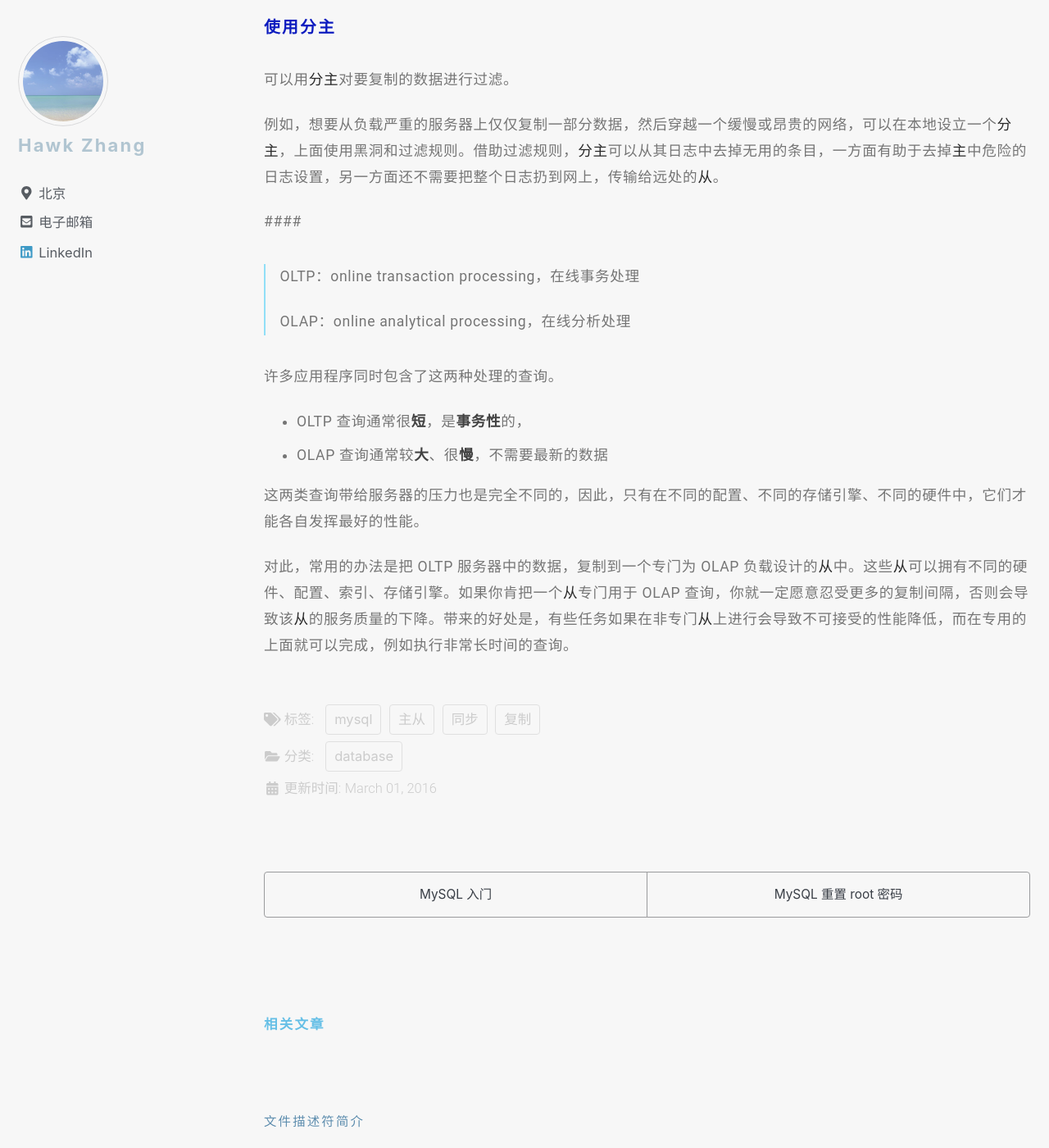
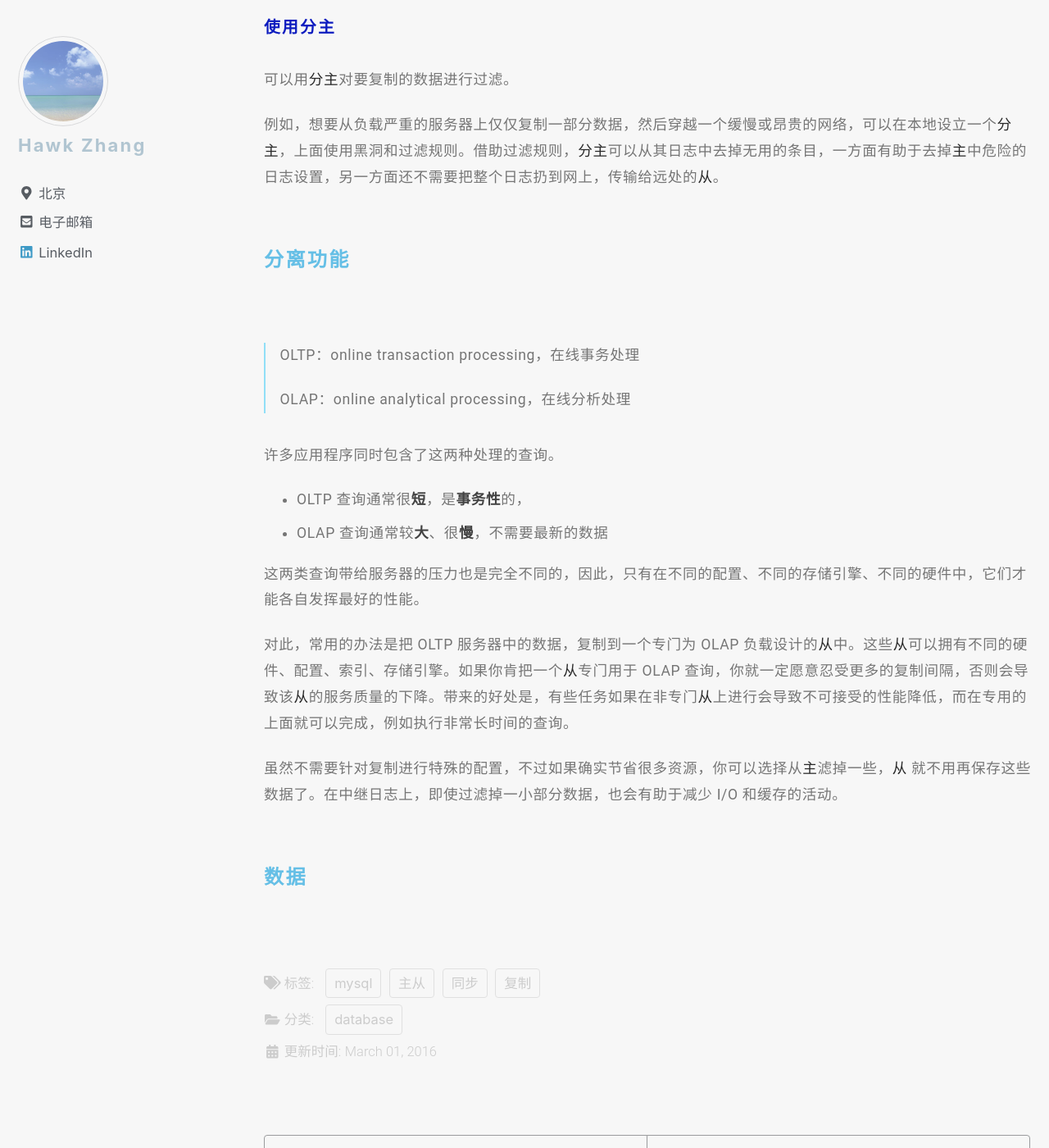
Before and after one commit to narru888/linotes_note, a Jekyll site: the page built from _posts/mysql/2016-03-01-master.slave.md, in a window 1280 px wide and 1400 px high, scrolled down 38539 px. Shown: the whole window at 82% size. Built offline with Jekyll 4.4.1, drawn with Linux system fonts in a browser that asks for light colours; nearby versions of some CDN libraries; a script that is not in the unit is left out.

Commit message:
update on 2018-08-14 16:10:01 CST

```diff
--- a/_posts/mysql/2016-03-01-master.slave.md
+++ b/_posts/mysql/2016-03-01-master.slave.md
@@ -1200,7 +1200,7 @@ replicate_wild_do_table = sales.%
 
 
 
-####
+#### 分离功能
 
 >OLTP：online transaction processing，在线事务处理
 >
@@ -1214,3 +1214,11 @@ replicate_wild_do_table = sales.%
 这两类查询带给服务器的压力也是完全不同的，因此，只有在不同的配置、不同的存储引擎、不同的硬件中，它们才能各自发挥最好的性能。
 
 对此，常用的办法是把 OLTP 服务器中的数据，复制到一个专门为 OLAP 负载设计的*从*中。这些*从*可以拥有不同的硬件、配置、索引、存储引擎。如果你肯把一个*从*专门用于 OLAP 查询，你就一定愿意忍受更多的复制间隔，否则会导致该*从*的服务质量的下降。带来的好处是，有些任务如果在非专门*从*上进行会导致不可接受的性能降低，而在专用的上面就可以完成，例如执行非常长时间的查询。
+
+虽然不需要针对复制进行特殊的配置，不过如果确实节省很多资源，你可以选择从*主*滤掉一些，*从* 就不用再保存这些数据了。在中继日志上，即使过滤掉一小部分数据，也会有助于减少 I/O 和缓存的活动。
+
+
+
+
+
+#### 数据
```
